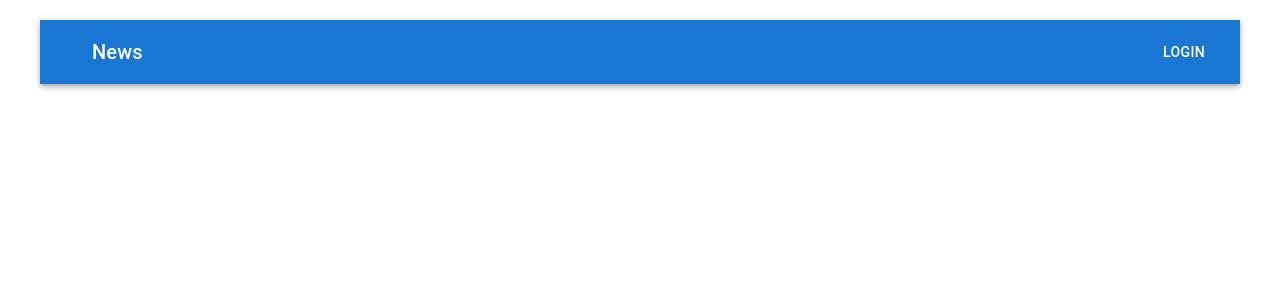
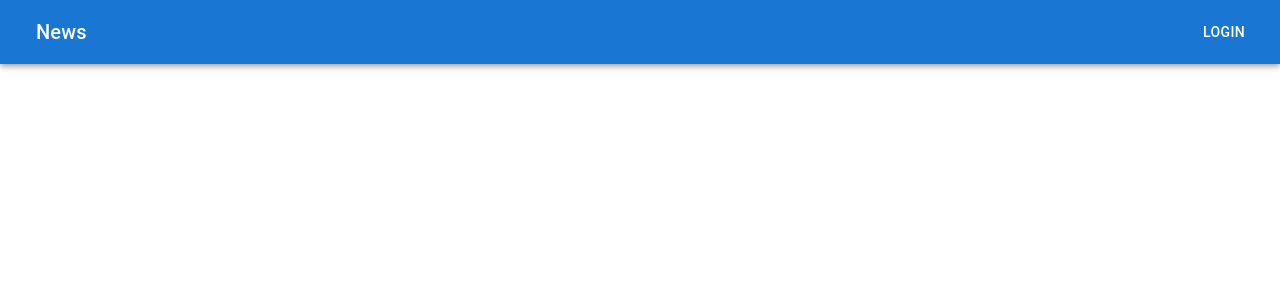
Before and after one commit to youssefrag/WebsiteBuilder, a React (Create React App) app in the folder client/: page / in a window 1280 px wide. Shown: the top 300 px of the page. Built offline with nearby package versions, Linux system fonts and the light colour scheme.

Commit message:
navbar padding fix

```diff
--- a/client/src/index.css
+++ b/client/src/index.css
@@ -1,13 +1,13 @@
 body {
   margin: 0;
-  padding: 20px 40px;
-  font-family: 'Open Sans Condensed', sans-serif;
+  /* padding: 20px 40px; */
+  font-family: "Open Sans Condensed", sans-serif;
   -webkit-font-smoothing: antialiased;
   -moz-osx-font-smoothing: grayscale;
 }
 
 code {
-  font-family: source-code-pro, Menlo, Monaco, Consolas, 'Courier New',
+  font-family: source-code-pro, Menlo, Monaco, Consolas, "Courier New",
     monospace;
 }
 
--- a/client/src/routes/navigation/navigation.component.tsx
+++ b/client/src/routes/navigation/navigation.component.tsx
@@ -11,14 +11,14 @@ import {
 const Navigation = () => {
   return (
     <Box sx={{ flexGrow: 1 }}>
-      <AppBar position="static">
+      <AppBar position="static" sx={{ margin: 0 }}>
         <Toolbar>
           <IconButton
             size="large"
             edge="start"
             color="inherit"
             aria-label="menu"
-            sx={{ mr: 2 }}
+            // sx={{ mr: 2 }}
           ></IconButton>
           <Typography variant="h6" component="div" sx={{ flexGrow: 1 }}>
             News
```
